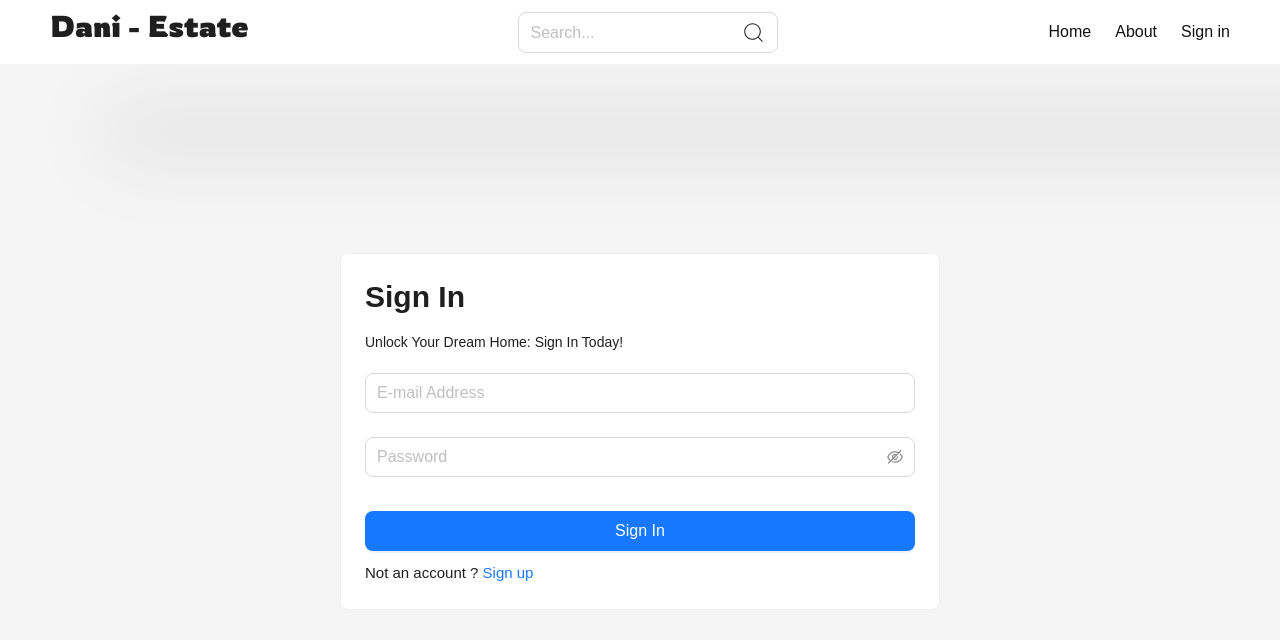
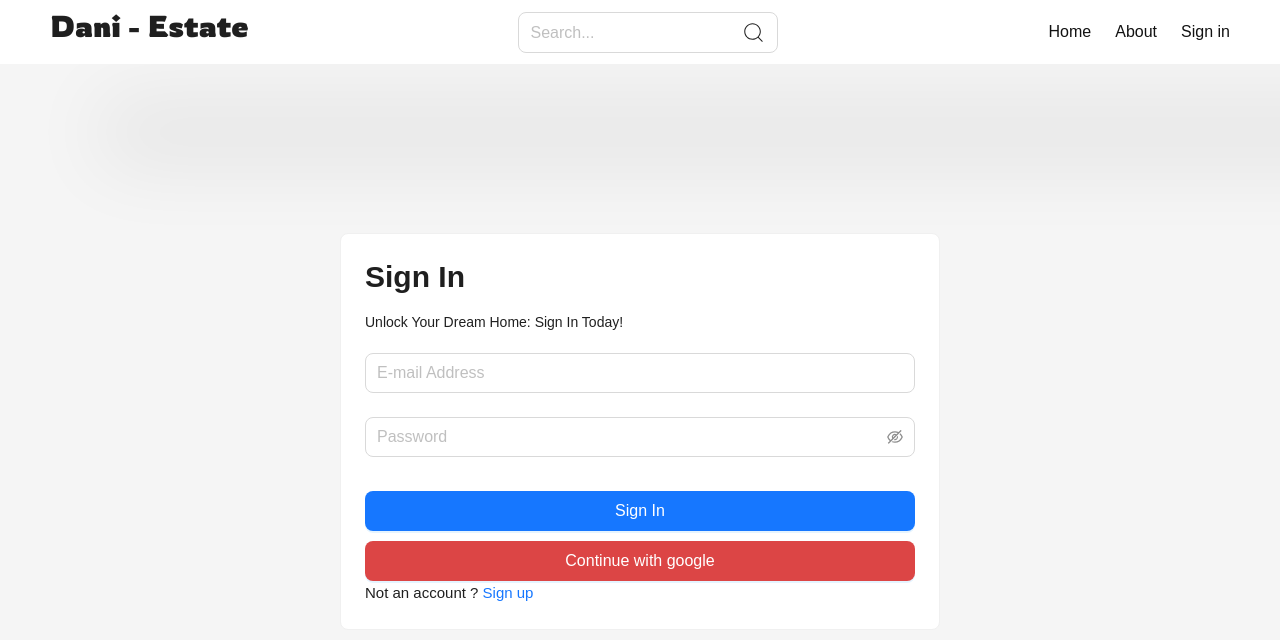
Before and after one commit to adanyal46/real-estate-mern, a React (Vite) app: page /sign-in in a window 1280 px wide. Shown: the top 640 px of the page. Built offline with nearby package versions, Linux system fonts and the light colour scheme; no server answers; a web font is replaced by a local one.

Commit message:
implement google functionallity in login

```diff
--- a/package.json
+++ b/package.json
@@ -13,6 +13,7 @@
     "@reduxjs/toolkit": "^2.0.1",
     "antd": "^5.12.2",
     "axios": "^1.6.2",
+    "firebase": "^10.7.1",
     "react": "^18.2.0",
     "react-dom": "^18.2.0",
     "react-icons": "^4.12.0",
--- /dev/null
+++ b/src/components/OAuth.jsx
@@ -0,0 +1,42 @@
+import { Button, message } from 'antd'
+import React from 'react'
+import { GoogleAuthProvider, getAuth, signInWithPopup } from 'firebase/auth'
+import { app } from '../firebase'
+import axios from 'axios'
+import { useDispatch } from 'react-redux'
+import { signInSuccess } from '../redux/user/userSlice'
+
+function OAuth({ navigate }) {
+	const dispatch = useDispatch()
+	const handleGoogleClick = async () => {
+		try {
+			const provider = new GoogleAuthProvider()
+			const auth = getAuth(app)
+			const result = await signInWithPopup(auth, provider)
+			const user = {
+				username: result.user.displayName,
+				email: result.user.email,
+				photo: result.user.photoURL,
+			}
+			const response = await axios.post('/api/auth/google', user)
+			message.success(response.data.message)
+			dispatch(signInSuccess(response.data.rest))
+			navigate('/')
+		} catch (error) {
+			console.log(error)
+		}
+	}
+	return (
+		<Button
+			type="primary"
+			onClick={handleGoogleClick}
+			size="large"
+			style={{ background: '#dc4545' }}
+			block
+		>
+			Continue with google
+		</Button>
+	)
+}
+
+export default OAuth
--- /dev/null
+++ b/src/firebase.js
@@ -0,0 +1,17 @@
+// Import the functions you need from the SDKs you need
+import { initializeApp } from 'firebase/app'
+// TODO: Add SDKs for Firebase products that you want to use
+// https://firebase.google.com/docs/web/setup#available-libraries
+
+// Your web app's Firebase configuration
+const firebaseConfig = {
+	apiKey: import.meta.env.VITE_FIREBASE_APIKEY,
+	authDomain: 'real-estate-d41b1.firebaseapp.com',
+	projectId: 'real-estate-d41b1',
+	storageBucket: 'real-estate-d41b1.appspot.com',
+	messagingSenderId: '709531659655',
+	appId: '1:709531659655:web:bb03ff0bdf52d2d06e7722',
+}
+
+// Initialize Firebase
+export const app = initializeApp(firebaseConfig)
--- a/src/pages/SignIn.jsx
+++ b/src/pages/SignIn.jsx
@@ -17,6 +17,7 @@ import {
 	signInStart,
 	signInSuccess,
 } from '../redux/user/userSlice'
+import OAuth from '../components/OAuth'
 
 function SignIn() {
 	const dispatch = useDispatch()
@@ -82,6 +83,7 @@ function SignIn() {
 					>
 						Sign In
 					</Button>
+					<OAuth navigate={navigate} />
 					<Typography.Text className="fs-15">
 						Not an account ? <Link to={'/sign-in'}>Sign up</Link>
 					</Typography.Text>
```
Also changed, not shown: 2 other files (tests, documents, lock files or other folders).
